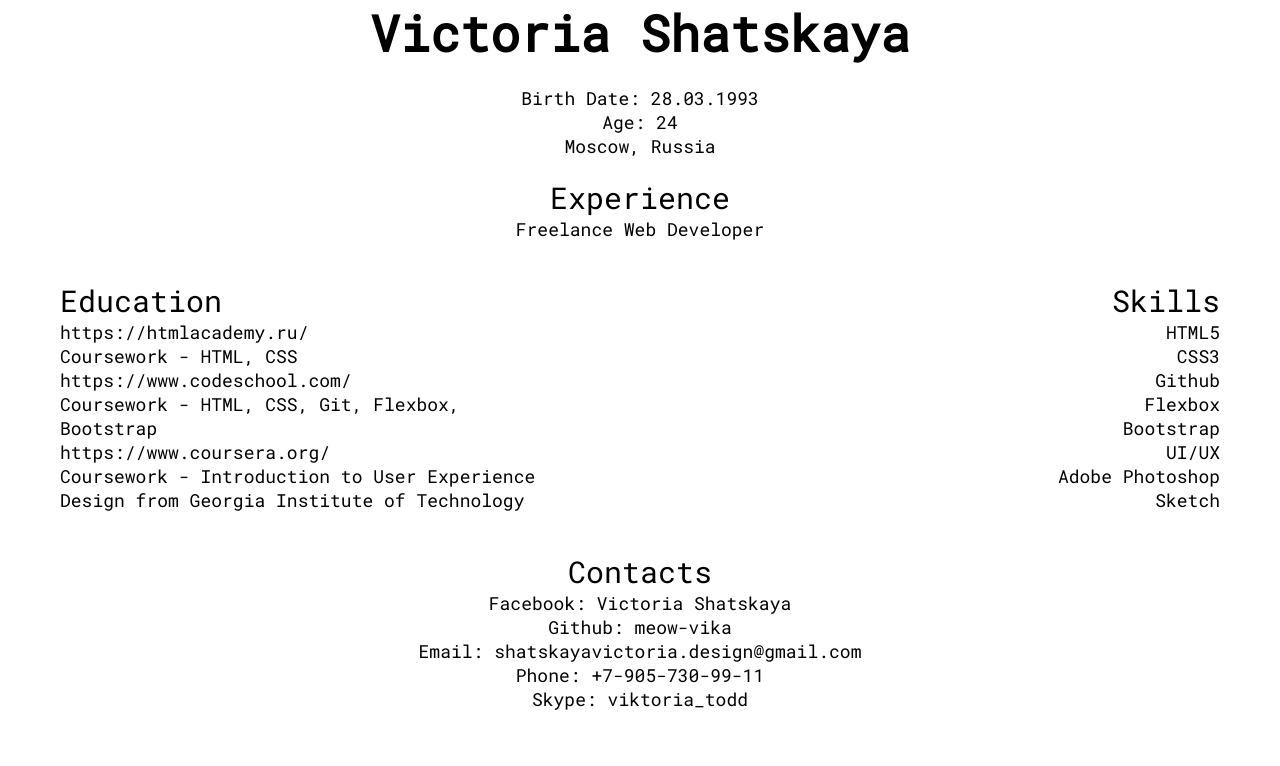
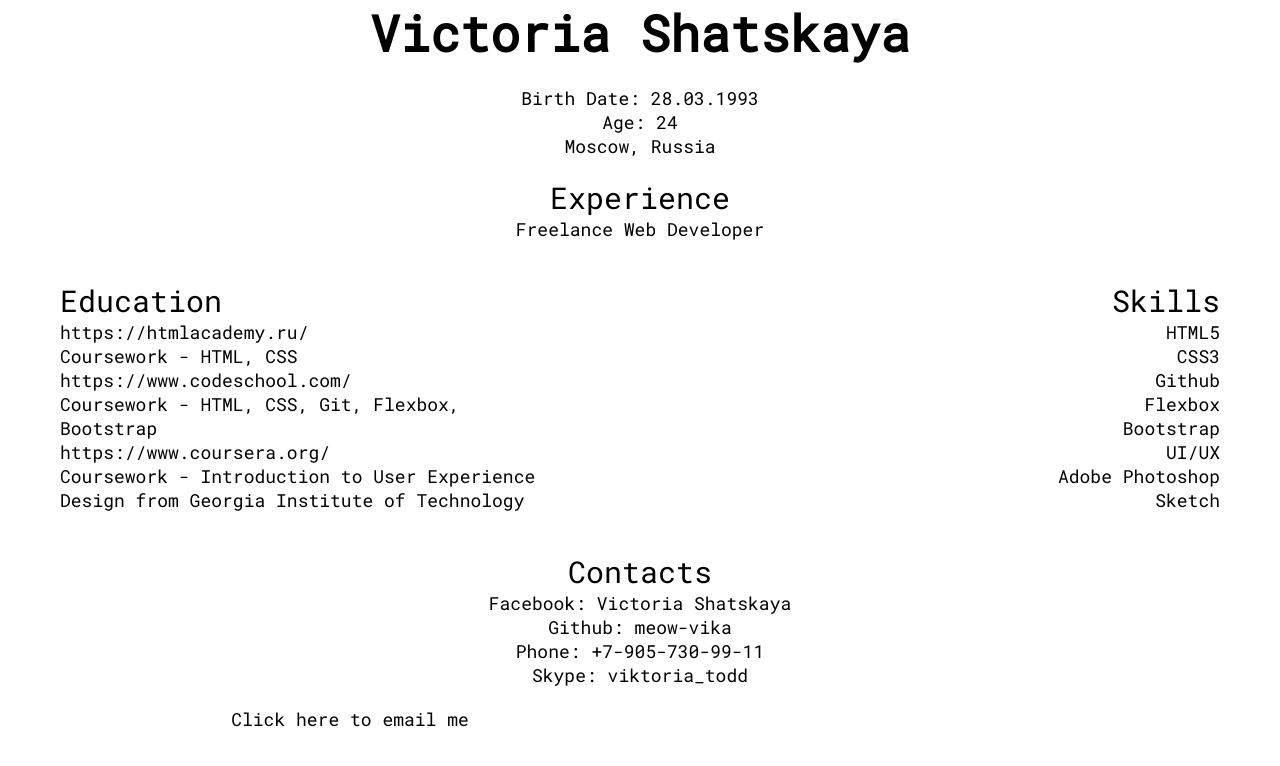
Before and after one commit to meow-vika/meow-vika.github.com, a plain HTML site: page index.html in a window 1280 px wide. Drawn offline with Linux system fonts and the light colour scheme.

Commit message:
html,css

```diff
--- a/css/main.css
+++ b/css/main.css
@@ -57,9 +57,7 @@ ul {
     font-weight: bold;
     text-align: center;
 }
-.header h1:hover {
-  color: #00FFFF;
-}
+
 
 .bio {
   text-align: center;
@@ -102,3 +100,8 @@ margin: 20px 60px;
 text-align: center;
 padding: 20px 0 20px 0;
 }
+
+.footer {
+  width: 700px;
+  text-align: center;
+}
--- a/index.html
+++ b/index.html
@@ -70,10 +70,13 @@
         <ul>
             <li>Facebook: <a href="https://www.facebook.com/VictoriaShatskaya">Victoria Shatskaya</a> </li>
             <li>Github: <a href="https://github.com/meow-vika">meow-vika</a> </li>
-            <li>Email: shatskayavictoria.design@gmail.com</li>
             <li>Phone: +7-905-730-99-11</li>
             <li>Skype: viktoria_todd</li>
         </ul>
+
+    </div>
+    <div class="footer">
+        <p><a href="mailto:shatskayavictoria.design@gmail.com">Click here to email me</a></p>
     </div>
     <script type="text/javascript">
         function calculateAge(birthDay, birthMonth, birthYear) {
```
